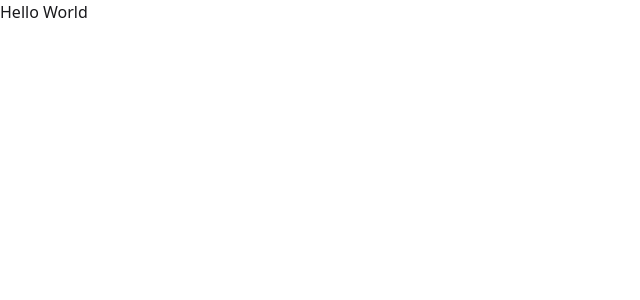
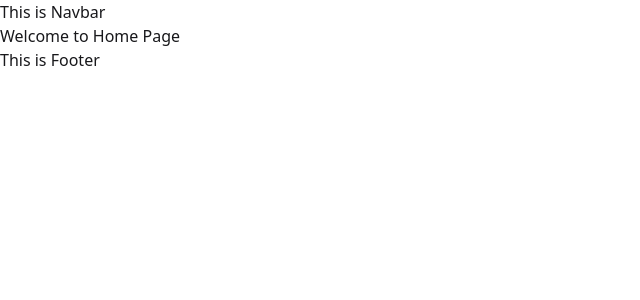
Before and after one commit to faiji31/Shoex_Shop_Using_react_router, a React (Vite) app: page / in a window 1280 px wide. Shown: the top 300 px of the page, without its empty margins (0-640 px from the left). Built offline with nearby package versions, Linux system fonts and the light colour scheme.

Commit message:
4th commit

```diff
--- a/src/Routes/Routes.jsx
+++ b/src/Routes/Routes.jsx
@@ -1,9 +1,16 @@
 import React from 'react';
 import { createBrowserRouter } from "react-router";
+import Root from '../pages/Root/Root';
+import ErrorPage from '../pages/ErrorPage/ErrorPage';
+import Home from '../pages/Home/Home';
 
 export const router = createBrowserRouter([
   {
     path: "/",
-    element: <div>Hello World</div>,
+    Component:Root,
+    errorElement: <ErrorPage></ErrorPage>,
+    children:[
+      {index: true, path: '/', Component:Home}
+    ]
   },
 ]);
--- /dev/null
+++ b/src/components/Footer/Footer.jsx
@@ -0,0 +1,11 @@
+import React from 'react';
+
+const Footer = () => {
+      return (
+            <div>
+                  This is Footer
+            </div>
+      );
+};
+
+export default Footer;
--- /dev/null
+++ b/src/components/NavBar/NavBar.jsx
@@ -0,0 +1,11 @@
+import React from 'react';
+
+const NavBar = () => {
+      return (
+            <div>
+                  This is Navbar
+            </div>
+      );
+};
+
+export default NavBar;
--- /dev/null
+++ b/src/pages/ErrorPage/ErrorPage.jsx
@@ -0,0 +1,11 @@
+import React from 'react';
+
+const ErrorPage = () => {
+      return (
+            <div>
+                  <h1>404 - Page Not Found</h1>
+            </div>
+      );
+};
+
+export default ErrorPage;
--- /dev/null
+++ b/src/pages/Home/Home.jsx
@@ -0,0 +1,11 @@
+import React from 'react';
+
+const Home = () => {
+      return (
+            <div>
+                  <h1>Welcome to Home Page</h1>
+            </div>
+      );
+};
+
+export default Home;
--- /dev/null
+++ b/src/pages/Root/Root.jsx
@@ -0,0 +1,16 @@
+import React from 'react';
+import NavBar from '../../components/NavBar/NavBar';
+import { Outlet } from 'react-router';
+import Footer from '../../components/Footer/Footer';
+
+const Root = () => {
+      return (
+            <div>
+                  <NavBar></NavBar>
+                  <Outlet></Outlet>
+                  <Footer></Footer>
+            </div>
+      );
+};
+
+export default Root;
```
Also changed, not shown: src/pages/Shoes/Shoes.jsx (added).
